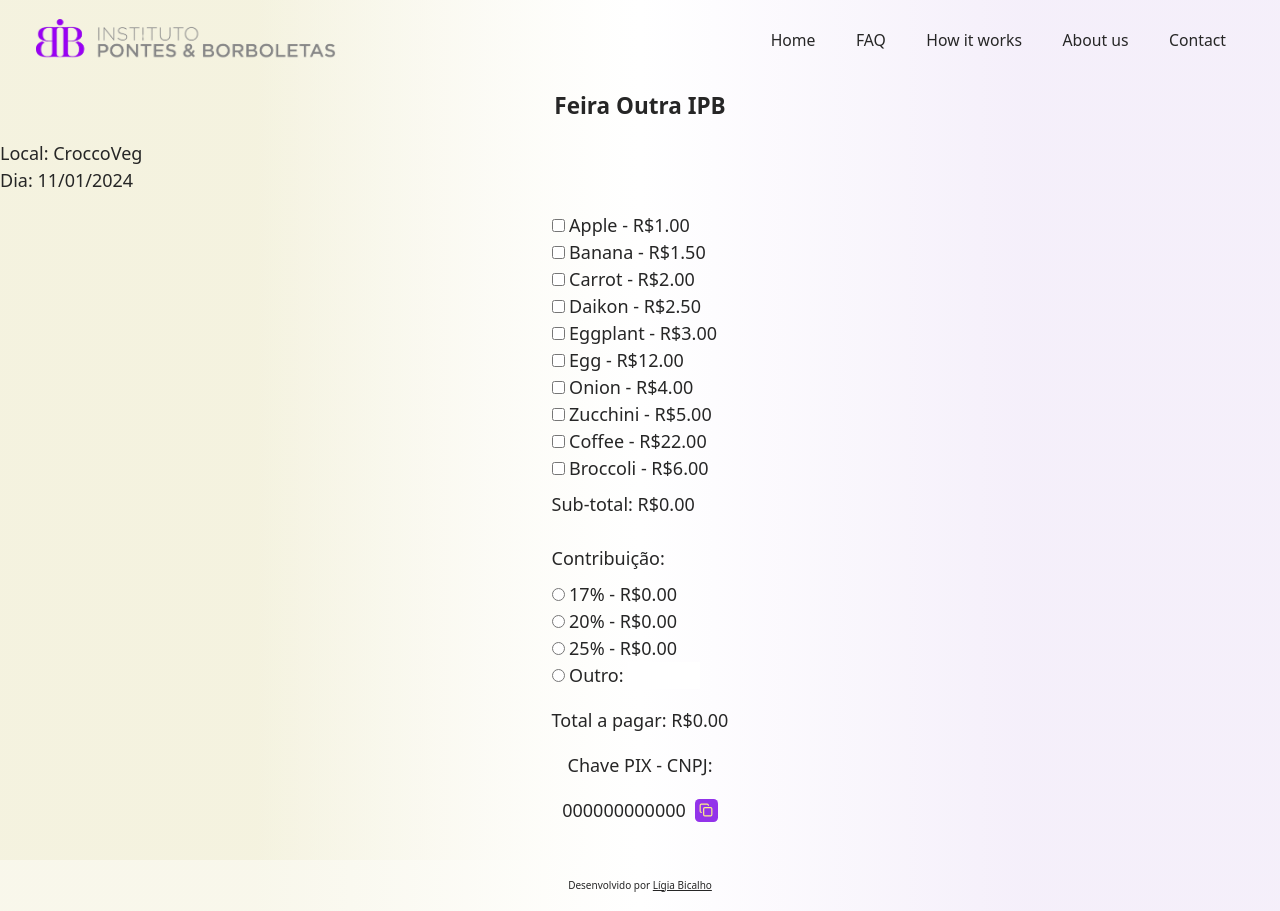
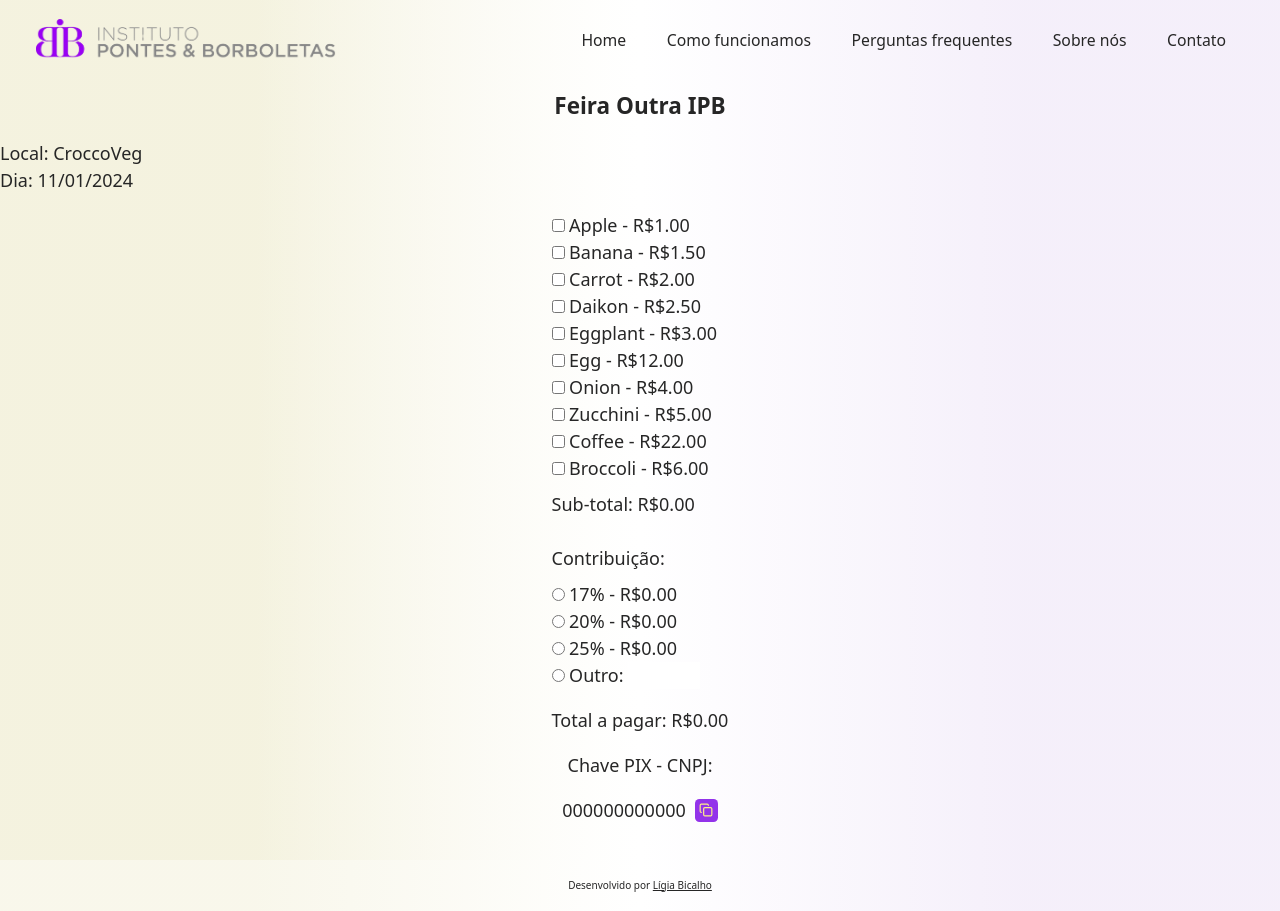
Before and after one commit to ligiabicalho/pontes-e-borboletas, a Next.js app: page / in a window 1280 px wide. Built offline with nearby package versions, Linux system fonts and the light colour scheme; a web font is replaced by a local one.

Commit message:
refactor: replaces NavBar english with portuguese

```diff
--- a/src/components/Navbar/Navbar.tsx
+++ b/src/components/Navbar/Navbar.tsx
@@ -33,19 +33,19 @@ export const NAV_ITEMS: NavItem[] = [
     href: "/",
   },
   {
-    title: "FAQ",
+    title: "Como funcionamos",
+    href: "/how-it-works",
+  },
+  {
+    title: "Perguntas frequentes",
     href: "/faq",
   },
   {
-    title: "How it works",
-    href: "/how-it-works",
-  },
-  {
-    title: "About us",
+    title: "Sobre nós",
     href: "/about-us",
   },
   {
-    title: "Contact",
+    title: "Contato",
     href: "/contact",
   },
 ];
```
